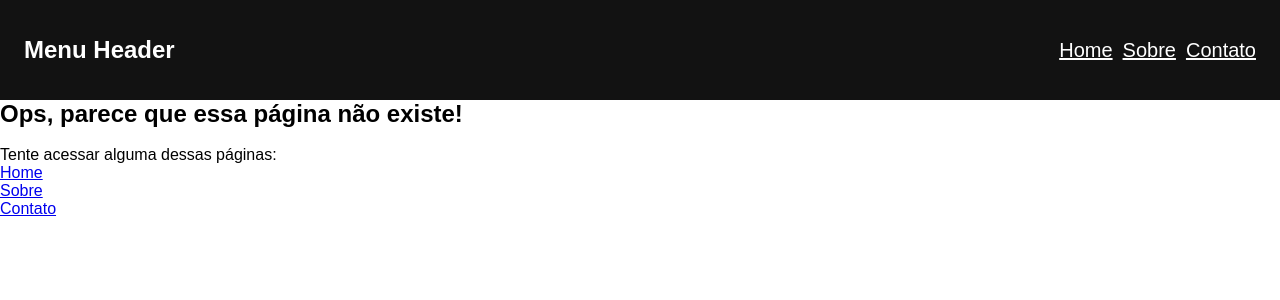
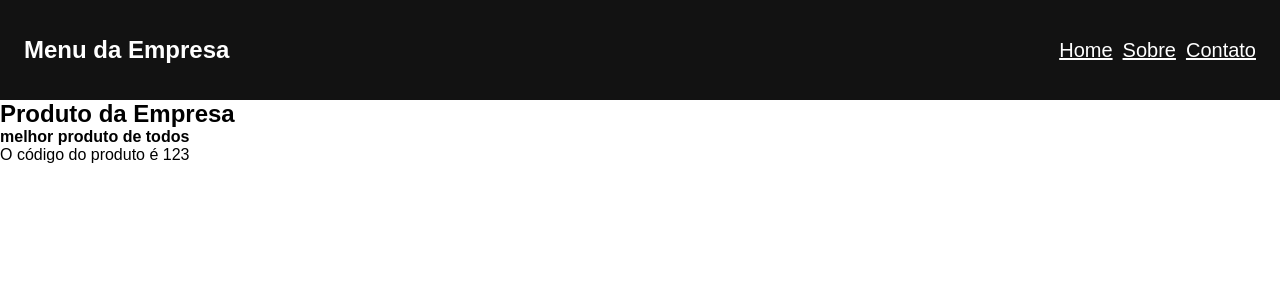
Before and after one commit to lz-junior/Class-React-2, a React (Create React App) app: page /produto/123 in a window 1280 px wide. Shown: the top 300 px of the page. Built offline with nearby package versions, Linux system fonts and the light colour scheme.

Commit message:
routes-acessoPorID

```diff
--- a/src/components/Header/index.js
+++ b/src/components/Header/index.js
@@ -4,7 +4,7 @@ import './style.css';
 function Header() {
   return (
     <header>
-      <h2>Menu Header</h2>
+      <h2>Menu da Empresa</h2>
       <div className="menu">
         <Link to="/">Home</Link>
         <Link to="/sobre">Sobre</Link>
--- a/src/pages/Home/index.js
+++ b/src/pages/Home/index.js
@@ -8,6 +8,8 @@ function Home() {
 
       <Link to="/contato">Contato</Link><br/>
       <Link to="/sobre">Sobre</Link>
+      <hr/>
+      <Link to="/produto/123">Acessar produto 123</Link>
     </div>
   )
 };
--- /dev/null
+++ b/src/pages/Produto/index.js
@@ -0,0 +1,16 @@
+import {useParams} from 'react-router-dom';
+
+function Produto() {
+
+const {id} = useParams();
+
+  return (
+    <div>
+        <h2>Produto da Empresa</h2>
+        <h4>melhor produto de todos</h4>
+        <span>O código do produto é {id}</span>
+    </div>
+  )
+}
+
+export default Produto;
--- a/src/routes.js
+++ b/src/routes.js
@@ -4,6 +4,7 @@ import Sobre from './pages/Sobre';
 import Contato from './pages/Contato';
 import Erro from './pages/Erro';
 import Header from './components/Header';
+import Produto from './pages/Produto';
 
 function RoutesApp() {
   return (
@@ -13,6 +14,7 @@ function RoutesApp() {
         <Route path="/" element={<Home/>}/>
         <Route path="/sobre" element={<Sobre/>}/>
         <Route path="/contato" element={<Contato/>}/>
+        <Route path="/produto/:id" element={<Produto/>}/>
 
         <Route path="*" element={<Erro/>}/>
       </Routes>
```
